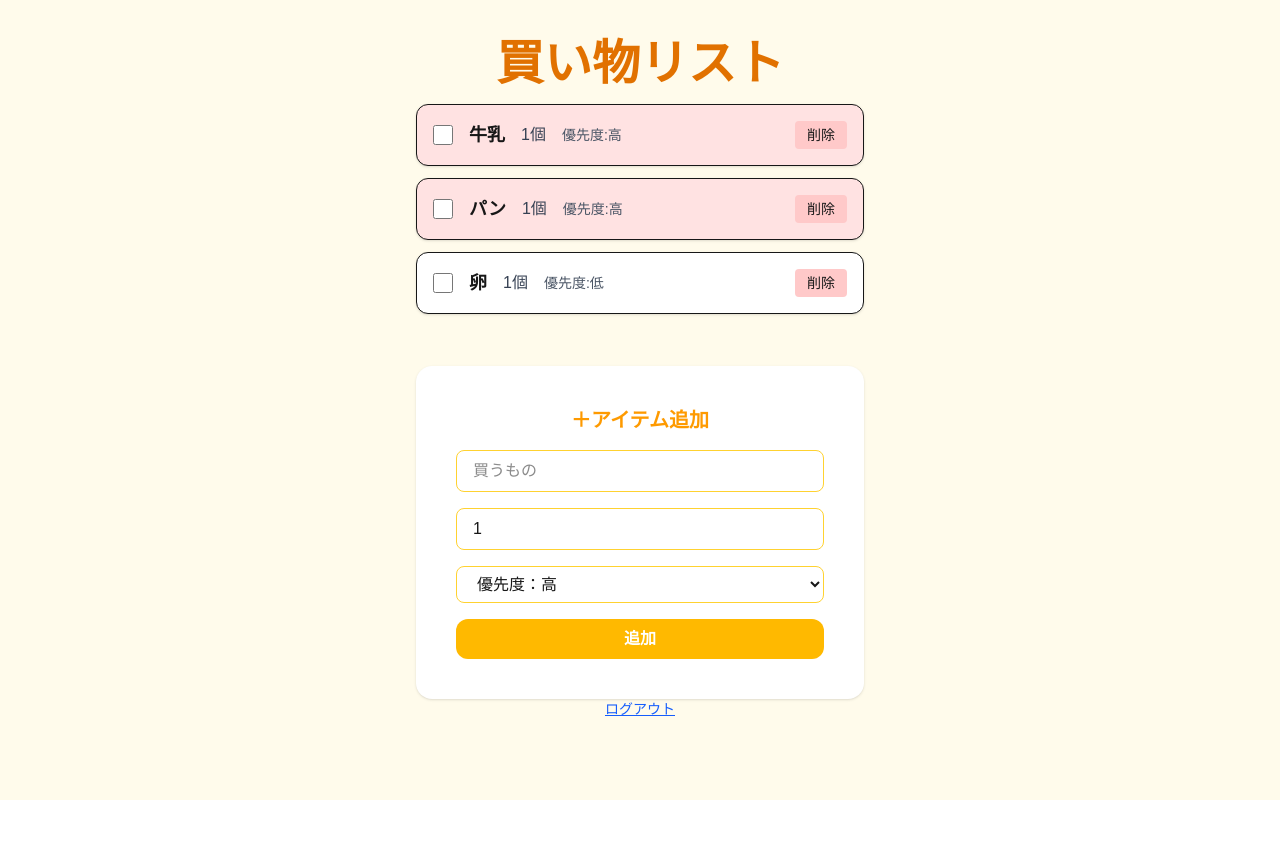
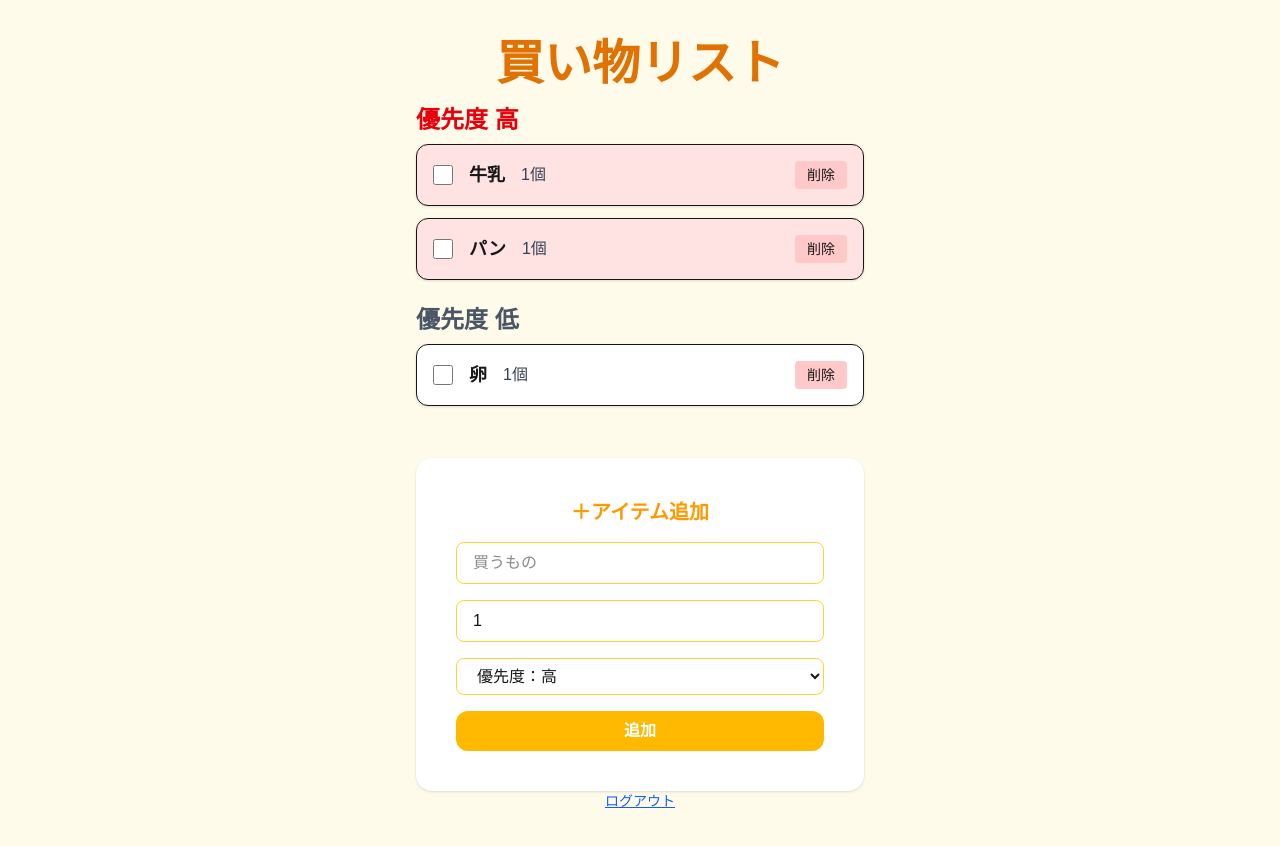
Before and after one commit to moto-2525/shopping-memo-app, a Next.js app in the folder frontend/: page / in a window 1280 px wide. Shown: the top 846 px of the page. Before the commit the page ends 800 px from the top, so only its background shows below. Built offline with nearby package versions, Linux system fonts and the light colour scheme.

Commit message:
トップページ修正

```diff
--- a/frontend/app/page.tsx
+++ b/frontend/app/page.tsx
@@ -107,10 +107,12 @@ export default function HomePage() {
     console.log("ログアウト処理（ダミー）");
   };
 
+  // 高優先度・低優先度のアイテムを分ける
+  const highPriorityItems = items.filter(item => item.priority === "high");
+  const lowPriorityItems = items.filter(item => item.priority === "low");
+
   return (
     <div className="min-h-screen bg-amber-50 flex flex-col items-center py-10">
-
-
 
       {/* ▼ 買い物リスト */}
       <h1 className="text-5xl font-bold text-center mb-4 text-amber-600">
@@ -118,7 +120,11 @@ export default function HomePage() {
       </h1>
 
       <div className="w-full max-w-md">
-        {items.map((item) => (
+        {/* 高優先度 */}
+        {highPriorityItems.length > 0 && (
+          <>
+            <h2 className="text-2xl font-bold text-red-600 mb-2">優先度 高</h2>
+            {highPriorityItems.map(item => (
               <ShoppingItem
                 key={item.id}
                 id={item.id}
@@ -130,6 +136,27 @@ export default function HomePage() {
                 onDelete={handleDelete}
               />
             ))}
+          </>
+        )}
+
+        {/* 低優先度 */}
+        {lowPriorityItems.length > 0 && (
+          <>
+            <h2 className="text-2xl font-bold text-gray-600 mt-6 mb-2">優先度 低</h2>
+            {lowPriorityItems.map(item => (
+              <ShoppingItem
+                key={item.id}
+                id={item.id}
+                name={item.name}
+                quantity={item.quantity}
+                priority={item.priority}
+                isDone={item.isDone}
+                onCheck={handleCheck}
+                onDelete={handleDelete}
+              />
+            ))}
+          </>
+        )}
       </div>
 
       {/* ▼ 白いカード（追加フォーム） */}
--- a/frontend/components/ShoppingItem.tsx
+++ b/frontend/components/ShoppingItem.tsx
@@ -26,7 +26,7 @@ export default function ShoppingItem({
         ${priority === "high" ? "bg-red-100" : "bg-white"}
         ${isDone ? "opacity-60 line-through" : ""}`}
     >
-      {/* 左側にチェックボタン */}
+      {/* 左側にチェックボックス */}
       <div className="flex items-center gap-4">
         <input
           type="checkbox"
@@ -39,9 +39,6 @@ export default function ShoppingItem({
         <div className="flex items-center gap-4">
           <p className="text-lg font-semibold">{name}</p>
           <p className="text-gray-700">{quantity}個</p>
-          <p className="text-gray-600 text-sm">
-            {priority === "high" ? "優先度:高" : "優先度:低"}
-          </p>
         </div>
       </div>
 
```
Lines whose indentation alone changed are shown as unchanged.
